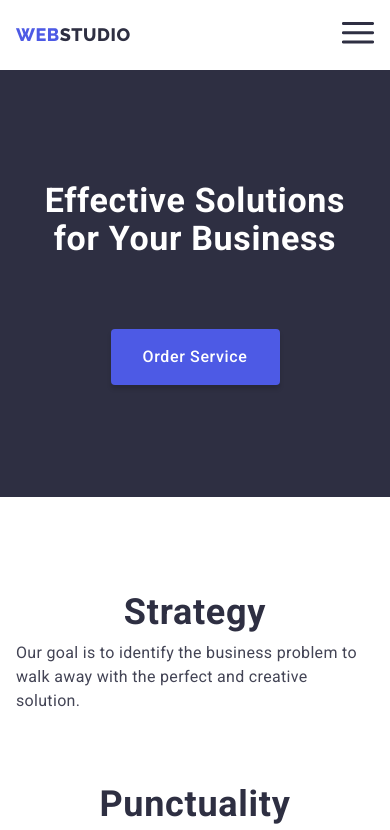
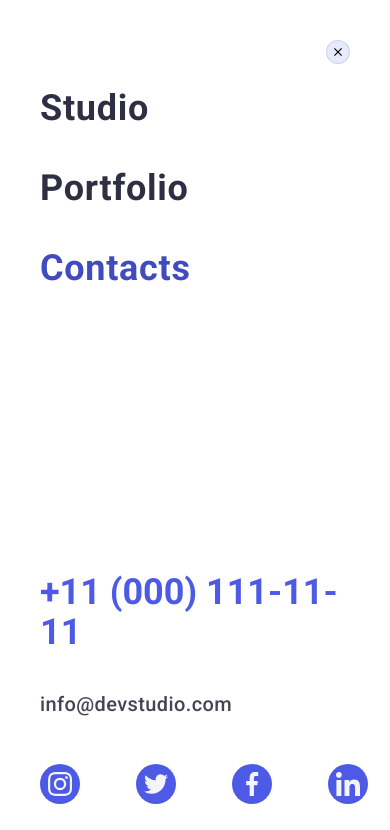
Before and after one commit to OlehFedorchuk/goti-markup-hw-07, a plain HTML site: page index.html in a window 390 px wide. Both pictures are taken after a click on the button 358 px from the left and 35 px from the top of the page. Shown: the top 830 px of the page. Drawn offline with nearby package versions, Linux system fonts and the light colour scheme.

Commit message:
updade-done

```diff
--- a/css/style.css
+++ b/css/style.css
@@ -67,8 +67,6 @@ body {
 .container {
     padding-left: 16px;
     padding-right: 16px;
-
-
 }
 
 .menu-open-icon {
@@ -88,7 +86,6 @@ body {
     padding-top: 112px;
     padding-bottom: 112px;
     text-align: center;
-
 }
 
 .hero-button {
@@ -96,7 +93,6 @@ body {
 }
 
 .hero-text {
-
     font-family: 'Roboto', sans-serif;
     font-weight: 500;
     font-size: 16px;
@@ -109,7 +105,6 @@ body {
     background-color: var(--main-page-color);
 
 }
-
 
 .hero-title {
     font-weight: 700;
@@ -124,7 +119,6 @@ body {
 }
 
 .hero-button {
-
     background-color: #4D5AE5;
     box-shadow: 0px 4px 4px rgba(0, 0, 0, 0.15);
     border-radius: 4px;
@@ -213,7 +207,6 @@ body {
     column-gap: 24px;
     row-gap: 48px;
     justify-content: center;
-
 }
 
 .team-list {
@@ -283,7 +276,6 @@ body {
 .soc-link:hover,
 .soc-link:focus {
     background-color: #404BBF;
-
 }
 
 .soc-icon {
@@ -317,14 +309,11 @@ body {
     row-gap: 72px;
     justify-content: center;
     list-style-type: var(--remove-marker-list);
-
 }
 
 .company-items {
     width: 190px;
     height: 88px;
-
-
 }
 
 .company-link {
@@ -338,7 +327,6 @@ body {
     transition-duration: 250ms;
     transition-timing-function: cubic-bezier(0.4, 0, 0.2, 1);
 }
-
 
 .company-icon {
     fill: #8E8F99;
@@ -1180,8 +1168,6 @@ img {
         0px 2px 1px rgba(0, 0, 0, 0.2);
     border-radius: 4px;
     padding: 24px;
-
-
 }
 
 .modal-close {
@@ -1357,3 +1343,115 @@ img {
 .modal-field-policy {
     margin-bottom: 20px;
 }
+
+/* mobile menu */
+.mob-menu>.mob-container {
+    height: 100%;
+    display: flex;
+    flex-direction: column;
+    justify-content: space-between;
+    overflow: auto;
+}
+
+.mob-container {
+    padding: 40px;
+    max-width: 428px;
+}
+
+.mob-menu {
+    position: fixed;
+    top: 0;
+    width: 100%;
+    height: 100%;
+    background-color: #ffffff;
+
+}
+
+.menu-close {
+    display: block;
+    margin-left: auto;
+    margin-bottom: 16px;
+}
+
+.mob-menu-list {
+    list-style: var(--remove-marker-list);
+}
+
+.mob-menu-item {
+    margin-bottom: 40px;
+    font-weight: 700;
+    font-size: 36px;
+    line-height: calc(40/36);
+    letter-spacing: 0.02em;
+    color: #2E2F42;
+}
+
+.mob-menu-tel {
+    list-style: var(--remove-marker-list);
+    font-weight: 600;
+    font-size: 36px;
+    line-height: calc(40/36);
+    color: #4D5AE5;
+    margin-bottom: 40px;
+}
+
+.mob-menu-email {
+    list-style: var(--remove-marker-list);
+    font-weight: 500;
+    font-size: 20px;
+    line-height: calc(24/20);
+    letter-spacing: 0.02em;
+    color: #434455;
+    margin-bottom: 48px;
+}
+
+
+.mob-soc-list {
+    display: flex;
+    justify-content: space-between;
+    gap: 56px;
+    list-style: var(--remove-marker-list);
+
+}
+
+.mob-soc-icon {
+    fill: #F4F4FD;
+}
+
+.mob-soc-link {
+    display: flex;
+    justify-content: center;
+    align-items: center;
+    background: #4D5AE5;
+    width: 40px;
+    height: 40px;
+    border-radius: 50%;
+}
+
+.menu-close {
+    width: 24px;
+    height: 24px;
+    border-radius: 50%;
+    background: #E7E9FC;
+    border: 1px solid rgba(0, 0, 0, 0.1);
+    display: flex;
+    align-items: center;
+    justify-content: center;
+    margin-left: auto;
+    margin-bottom: 24px;
+    transition-duration: 250ms;
+    transition-timing-function: cubic-bezier(0.4, 0, 0.2, 1);
+
+}
+
+.menu-close:is(:hover, :focus) {
+    border: #404BBF;
+    background-color: #404BBF;
+    fill: #ffffff
+}
+
+.mob-menu-color {
+    color: #404BBF;
+}
+
+/*  */
--- a/css/tablet.css
+++ b/css/tablet.css
@@ -28,15 +28,12 @@
         list-style-type: var(--remove-marker-list)
     }
 
-
-
     .header-list-link {
         text-decoration: none;
         color: var(--main-page-color);
         transition-property: color, transform;
         transition-duration: 250ms;
         transition-timing-function: cubic-bezier(0.4, 0, 0.2, 1);
-
     }
 
     .header-list-link:hover,
@@ -149,8 +146,6 @@
 
     .features-subtitle {
         text-align: left;
-
-
         font-size: 36px;
         line-height: 1.5;
 
@@ -255,7 +250,6 @@
         width: 264px;
         margin-bottom: 0px;
         margin-right: 0px;
-
     }
 
     .btn-style-subscribe {
--- a/index.html
+++ b/index.html
@@ -40,7 +40,7 @@
 
             </nav>
 
-            <button type="button" class="menu-open">
+            <button type="button" class="menu-open" data-menu-open>
                 <svg class="menu-open-icon" width="32" height="22">
                     <use href="./images/icons.svg#icon-menu-hamburger"></use>
                 </svg>
@@ -65,7 +65,57 @@
         </div>
     </header>
     <main>
+        <!-- mobile menu -->
+        <div class="mob-menu is-hidden" data-menu>
+            <div class="mob-container">
+                <div>
+                    <button type="button" data-menu-close class="menu-close">
+                        <svg class="modal-close-icon" width="8" height="8">
+                            <use href="./images/icons.svg#icon-close-x"></use>
+                        </svg>
+                    </button>
+                    <ul class="mob-menu-list list">
+                        <li class="mob-menu-item"><a href="#" class="mob-menu-link link"></a>Studio</li>
+                        <li class="mob-menu-item"><a href="#" class="mob-menu-link link"></a>Portfolio</li>
+                        <li class="mob-menu-item mob-menu-color"><a href="#" class="mob-menu-link link"></a>Contacts
+                        </li>
+                    </ul>
+                </div>
+                <div>
+                    <ul>
+                        <li class="mob-menu-tel"><a href="#" class="mob-menu-link link"></a>+11 (000) 111-11-11</li>
+                        <li class="mob-menu-email"><a href="#" class="mob-menu-link link"></a>info@devstudio.com</li>
 
+                    </ul>
+                    <ul class="mob-soc-list">
+                        <li class="mob-soc-item"><a href="" class="mob-soc-link">
+                                <svg class="mob-soc-icon" width="24px" height="24px">
+                                    <use href="./images/icons.svg#icon-instagram"></use>
+                                </svg>
+                            </a></li>
+                        <li class="mob-soc-item"><a href="" class="mob-soc-link">
+                                <svg class="mob-soc-icon" width="24px" height="24px">
+                                    <use href="./images/icons.svg#icon-twitter"></use>
+                                </svg>
+                            </a></li>
+                        <li class="mob-soc-item"><a href="" class="mob-soc-link">
+                                <svg class="mob-soc-icon" width="24px" height="24px">
+                                    <use href="./images/icons.svg#icon-facebook"></use>
+                                </svg>
+                            </a></li>
+                        <li class="mob-soc-item"><a href="" class="mob-soc-link">
+                                <svg class="mob-soc-icon" width="24px" height="24px">
+                                    <use href="./images/icons.svg#icon-linkedin"></use>
+                                </svg>
+                            </a></li>
+                    </ul>
+                </div>
+
+            </div>
+
+        </div>
+
+        <!--  -->
 
         <!--Hero -->
         <section class="section-hero">
@@ -439,6 +489,7 @@
         </div>
     </div>
     <script src="./js/modal.js"></script>
+    <script src="./js/menu.js"></script>
 </body>
 
 </html>
--- /dev/null
+++ b/js/menu.js
@@ -0,0 +1,15 @@
+(() => {
+  const refs = {
+    openMenuBtn: document.querySelector("[data-menu-open]"),
+    closeMenuBtn: document.querySelector("[data-menu-close]"),
+    menu: document.querySelector("[data-menu]"),
+  };
+
+  refs.openMenuBtn.addEventListener("click", toggleMenu);
+  refs.closeMenuBtn.addEventListener("click", toggleMenu);
+
+  function toggleMenu() {
+    refs.menu.classList.toggle("is-hidden");
+    document.body.classList.toggle("on-scroll");
+  }
+})();
```
Also changed, not shown: css/desktop.css (+1 -6 lines).
